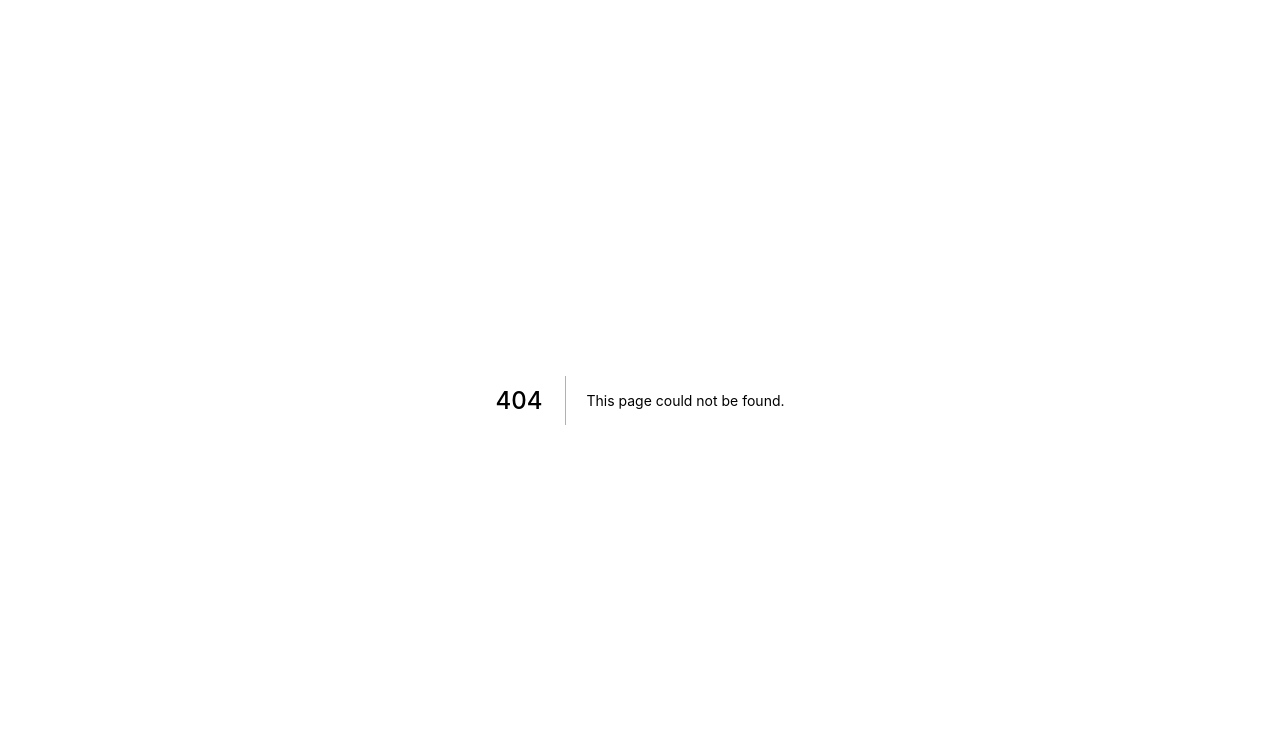
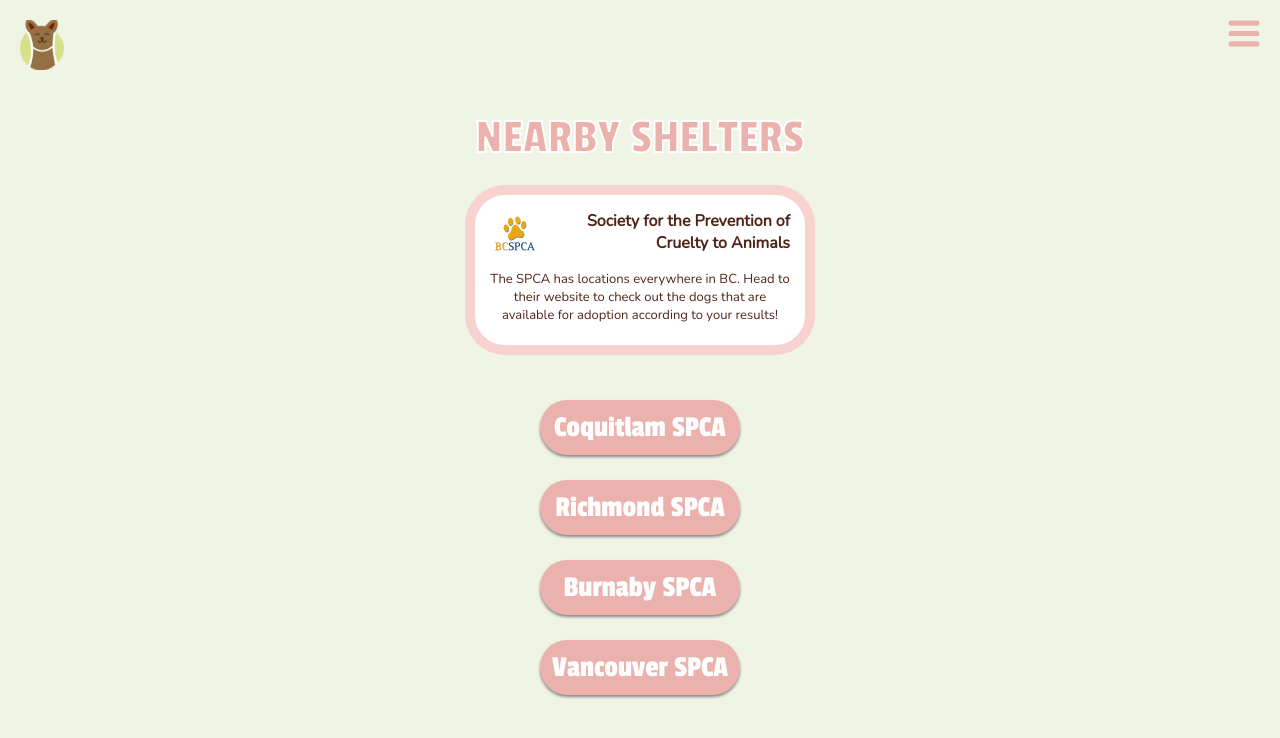
Before and after one commit to shaelorch/MDIA2109Fetch, a Next.js app: page /resources in a window 1280 px wide. Before the commit this address had no page. Shown: the top 738 px of the page. Built offline with nearby package versions, Linux system fonts and the light colour scheme.

Commit message:
added new comp and created resources page

```diff
--- /dev/null
+++ b/comps/TextCard.js
@@ -0,0 +1,45 @@
+import styled from "styled-components";
+import Paragraph from './Paragraph.js'
+
+const HelpCont = styled.div`
+    display:flex;
+    justify-content:center;
+    padding: 20px;
+`;
+
+const HelpCard = styled.div`
+    width:350px;
+    height:170px;
+    border:#F8D2CF solid 10px;
+    border-radius:40px;
+    padding: 15px;
+    background-color: #fff;
+`;
+
+const HeadCont = styled.div`
+    display:flex;
+    margin-bottom: 10px;
+`
+
+const ImgCont = styled.img`
+width: 50px;
+height: auto;
+border-radius: 10px;
+`
+
+export default function Help({
+}) {
+    return (
+
+
+        <HelpCont>
+            <HelpCard>
+                <HeadCont>
+                    <ImgCont src="/SPCA-logo.jpeg" />
+                    <Paragraph size="16px" weight="bold" align="right" labeltxt="Society for the Prevention of Cruelty to Animals" />
+                </HeadCont>
+                    <Paragraph align="center" labeltxt="The SPCA has locations everywhere in BC. Head to their website to check out the dogs that are available for adoption according to your results!" />
+            </HelpCard>
+        </HelpCont>
+    )
+}
--- /dev/null
+++ b/pages/resources.js
@@ -0,0 +1,69 @@
+import styled from 'styled-components';
+import { useRouter } from 'next/router';
+import TopBar from '../comps/TopBar';
+import Header from '../comps/Header';
+import TextCard from '../comps/TextCard';
+import MainButton from '../comps/mainButton';
+
+const ResDiv = styled.div`
+background-color:#f0f4e4;
+height: 800px;
+`
+const ButtonDiv = styled.div`
+top: 40px;
+`
+
+export default function resources(){
+    const r = useRouter()
+
+    return <ResDiv>
+        <TopBar />
+
+        <Header
+        headertext='NEARBY SHELTERS'
+        size='50px'
+        />
+
+        <TextCard />
+
+        <ButtonDiv>
+
+        <MainButton
+        labeltxt="Coquitlam SPCA"
+        bg="#EBB2AD"
+        color="#fff"
+        ts="0px"
+        border="0px"
+        />
+
+        <MainButton
+        labeltxt="Richmond SPCA"
+        bg="#EBB2AD"
+        color="#fff"
+        ts="0px"
+        border="0px"
+        />
+
+        <MainButton
+        labeltxt="Burnaby SPCA"
+        bg="#EBB2AD"
+        color="#fff"
+        ts="0px"
+        border="0px"
+        />
+
+        <MainButton
+        labeltxt="Vancouver SPCA"
+        bg="#EBB2AD"
+        color="#fff"
+        ts="0px"
+        border="0px"
+        />
+
+        </ButtonDiv>
+
+
+
+    </ResDiv>
+
+}
```
Also changed, not shown: comps/Helpcard.js (+8 -5 lines), pages/results.js (+6 -1 lines), public/SPCA-logo.jpeg (added).
